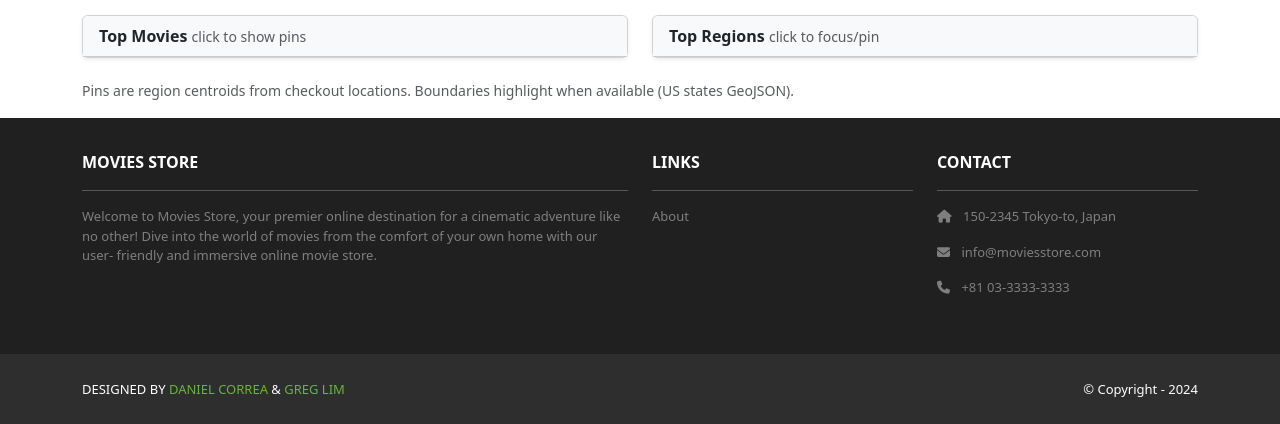
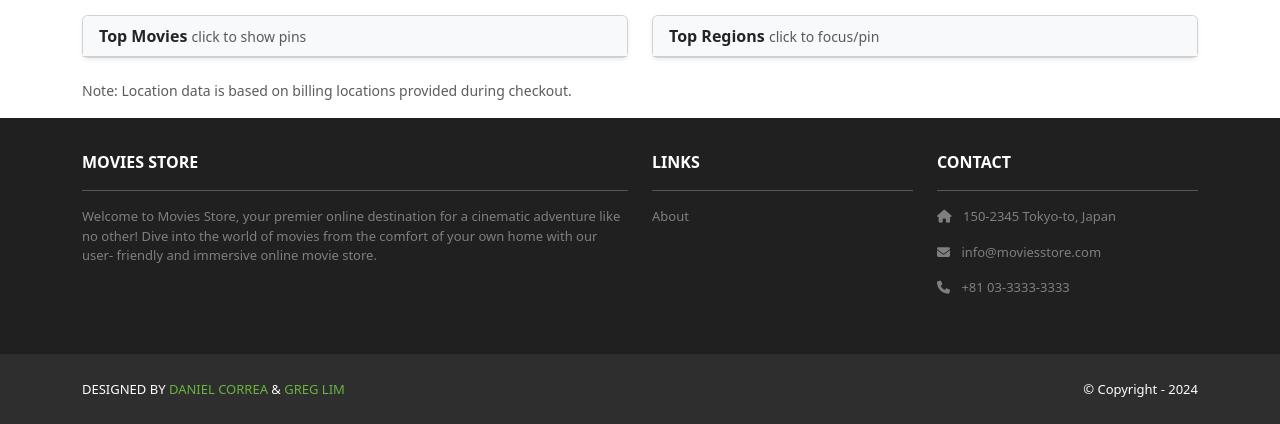
Before and after one commit to lucasrj109/moviesstore, a Django app: template movies/templates/movies/trending.html in a window 1280 px wide. Shown: the part 752-1176 px from the top of the page. Run offline with Django 5.2, Linux system fonts and the light colour scheme; the template is opened without the code that fills it, so the values that code supplies are empty; some libraries are stand-ins or nearby versions.

Commit message:
Fixing pins

```diff
--- a/movies/templates/movies/trending.html
+++ b/movies/templates/movies/trending.html
@@ -59,7 +59,7 @@
 
   <div class="mt-1">
     <small class="text-muted">
-      Pins are region centroids from checkout locations. Boundaries highlight when available (US states GeoJSON).
+        Note: Location data is based on billing locations provided during checkout.
     </small>
   </div>
 </div>
```
